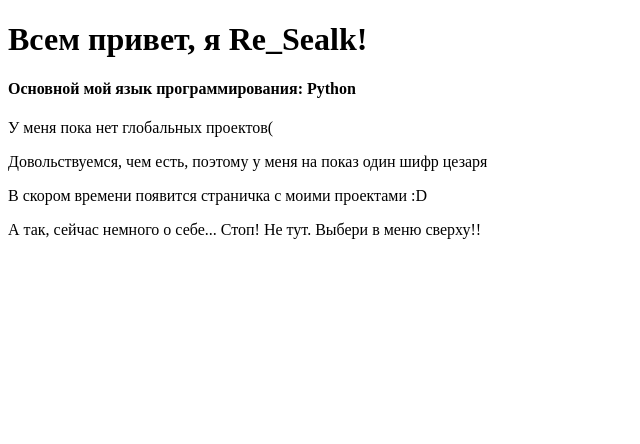
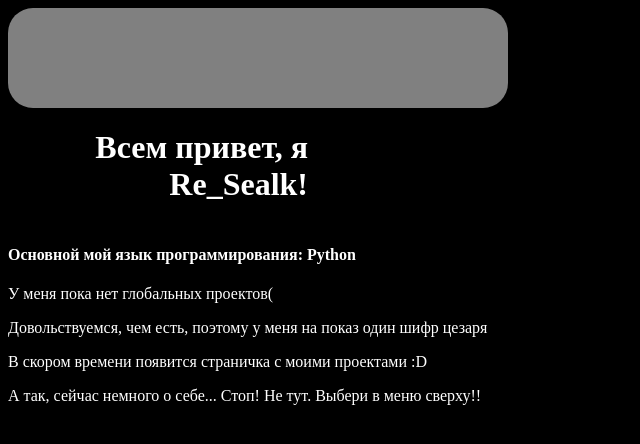
Before and after one commit to ReSealk/resealk.github.io, a plain HTML site: page index.html in a window 1280 px wide. Shown: the whole page, without its empty margins (0-640 px from the left). Drawn offline with Linux system fonts and the light colour scheme.

Commit message:
Update styles.css

```diff
--- a/styles.css
+++ b/styles.css
@@ -1,3 +1,30 @@
-.one {
-  color: blue;
+.uppart {
+    background-color: grey;
+    width: 500px;
+    height: 100px;
+    border-radius: 25px;
+    align-content: center;
 }
+
+body {
+    background-color: black;
+}
+
+.uptext {
+    color: white;
+    text-align: right;
+    padding: 0 0 0 0;
+    padding-left: 50px;
+    align-self: center;
+    align-items: center;
+    align-content: center;
+    border-spacing: 0;
+    display: inline-block;
+    width: 250px;
+
+}
+
+.containtext {
+    color: white;
+
+}
```
